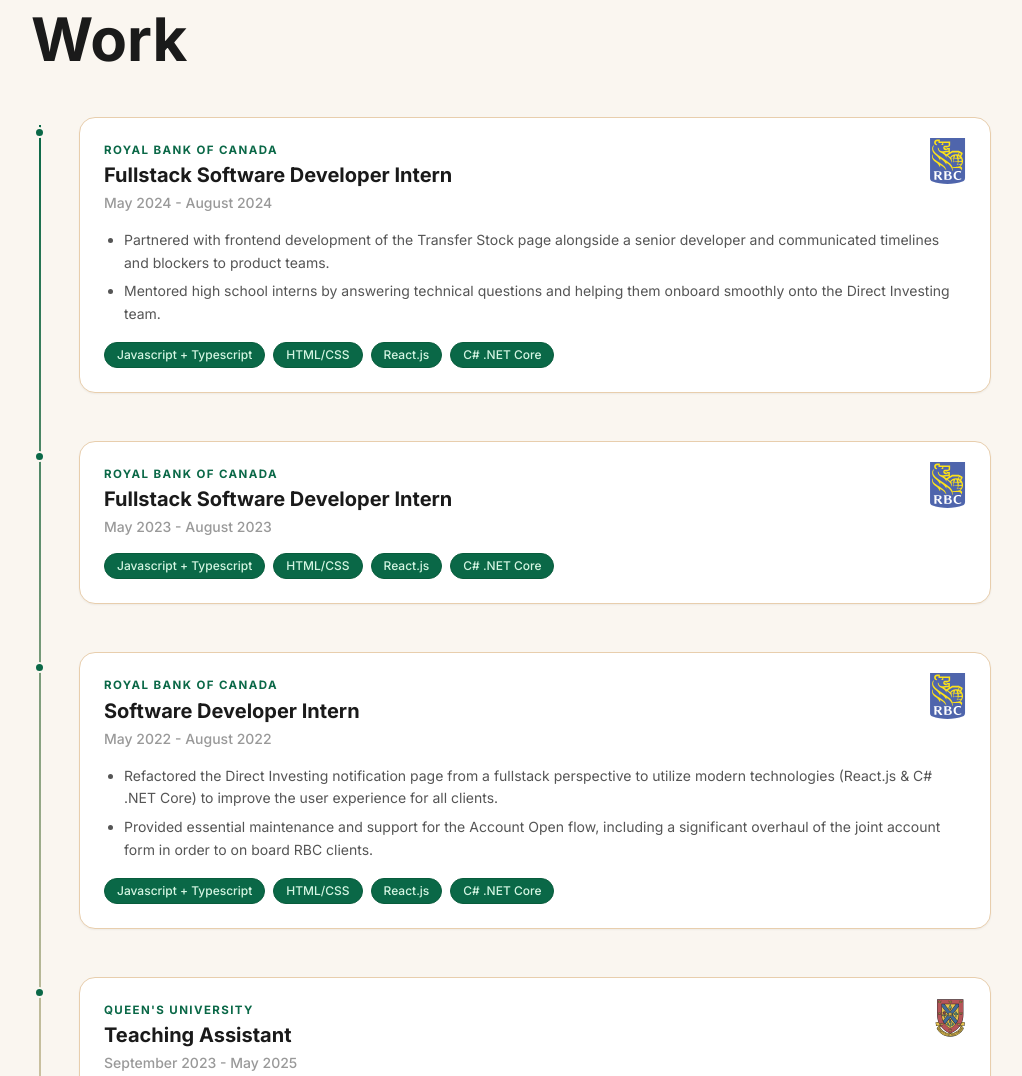
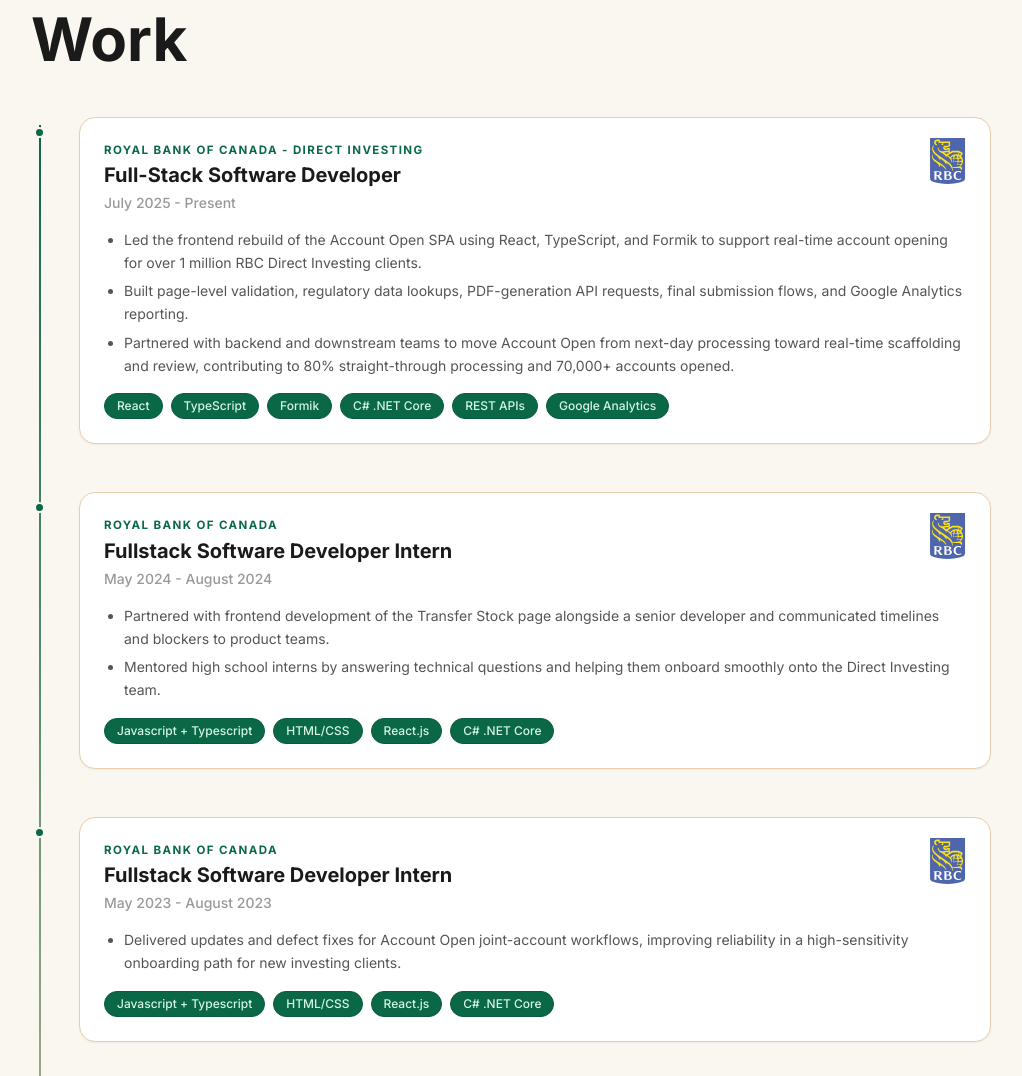
Before and after one commit to joshuajz/Personal-Site, an Astro site: page / in a window 1280 px wide. Shown: the part 903-1979 px from the top of the page, without its empty margins (129-1151 px from the left). Built offline with nearby package versions, Linux system fonts and the light colour scheme; Astro itself is replaced by a stand-in of ours.

Commit message:
Update Content + Add Resume

```diff
--- a/src/components/Hero.astro
+++ b/src/components/Hero.astro
@@ -30,7 +30,12 @@ import { site, typewriterPhrases } from "../data/site";
     <p class="sr-only">{site.description}</p>
 
     <div class="flex flex-wrap items-center justify-center gap-3">
-      <a href="#technical" class="btn-primary">
+      <a
+        href="https://drive.google.com/file/d/1mGuOaM-9raM8PVDJtv81dG_Nl7VIbOwz/view?usp=sharing"
+        class="btn-primary"
+        target="_blank"
+        rel="noopener noreferrer"
+      >
         <svg width="15" height="15" fill="none" stroke="currentColor" stroke-width="2" viewBox="0 0 24 24" aria-hidden="true">
           <path d="M14 2H6a2 2 0 0 0-2 2v16a2 2 0 0 0 2 2h12a2 2 0 0 0 2-2V8z"></path>
           <polyline points="14 2 14 8 20 8"></polyline>
--- a/src/data/site.ts
+++ b/src/data/site.ts
@@ -13,7 +13,7 @@ export const site = {
   socialImageType: "image/png",
   socialImageAlt: "Josh Cowan, Full-Stack Developer.",
   description:
-    "Josh Cowan is a full-stack software developer building React, TypeScript, .NET, Go, and web applications.",
+    "Josh Cowan is a full-stack software developer building client-facing investing workflows with React, TypeScript, .NET, Go, and REST APIs.",
 };
 
 export const navigationLinks = [
@@ -27,10 +27,22 @@ export const typewriterPhrases = [
   "Building things for the web.",
   "Open to new opportunities.",
   "Tinkering with code.",
-  "React. Typescript. Node.",
+  "React. TypeScript. .NET. Go.",
 ];
 
 export const jobs = [
+  {
+    logo: "rbc",
+    companyName: "Royal Bank of Canada - Direct Investing",
+    title: "Full-Stack Software Developer",
+    timeline: "July 2025 - Present",
+    description: [
+      "Led the frontend rebuild of the Account Open SPA using React, TypeScript, and Formik to support real-time account opening for over 1 million RBC Direct Investing clients.",
+      "Built page-level validation, regulatory data lookups, PDF-generation API requests, final submission flows, and Google Analytics reporting.",
+      "Partnered with backend and downstream teams to move Account Open from next-day processing toward real-time scaffolding and review, contributing to 80% straight-through processing and 70,000+ accounts opened.",
+    ],
+    techGridList: ["React", "TypeScript", "Formik", "C# .NET Core", "REST APIs", "Google Analytics"],
+  },
   {
     logo: "rbc",
     companyName: "Royal Bank of Canada",
@@ -47,7 +59,9 @@ export const jobs = [
     companyName: "Royal Bank of Canada",
     title: "Fullstack Software Developer Intern",
     timeline: "May 2023 - August 2023",
-    description: [],
+    description: [
+      "Delivered updates and defect fixes for Account Open joint-account workflows, improving reliability in a high-sensitivity onboarding path for new investing clients.",
+    ],
     techGridList: ["Javascript + Typescript", "HTML/CSS", "React.js", "C# .NET Core"],
   },
   {
@@ -84,7 +98,7 @@ export const projects = [
     modalTitle: "Uniqlo Price Tracker",
     modalDescription:
       "A full-stack application that monitors pricing changes for products on the Canadian Uniqlo online store. A Python scraper runs on a schedule via GitHub Actions to collect up-to-date pricing data, a Go API serves and manages that data, and a React + TypeScript frontend displays current prices and historical trends. Deployed live on Vercel.",
-    tech: ["React", "TypeScript", "Go", "Python", "GitHub Actions", "Vite"],
+    tech: ["React", "TypeScript", "Go", "Python", "PostgreSQL", "TanStack Query", "GitHub Actions", "Vite"],
     githubLink: "https://github.com/joshuajz/Uniqlo-Pricetracker",
     liveLink: "https://www.uniqlotracker.com/",
     modalTheme: "dark",
@@ -122,14 +136,14 @@ export const volunteerJobs = [
     orgName: "Computing Student's Association",
     role: "Vice President of Operations",
     description:
-      "Oversaw a $50,000 annual budget and provided high-level operational leadership across a 100+ person organization, ensuring coordination among the financial, technology, academic, and governance portfolios.",
+      "Oversaw a $50,000+ annual budget and provided high-level operational leadership across a 100+ person organization, managing 4 direct reports and coordinating students across operations.",
     accentColor: "#0A6847",
   },
   {
     orgName: "Queen's Web Development Club",
     role: "Education Executive",
     description:
-      "Led a team of four to create a comprehensive web development curriculum in HTML, CSS, React.js, and Node.js, presenting weekly to 70+ students and overseeing 15 development teams.",
+      "Led a team of four to create lessons, starter code, and assignments for HTML, CSS, React.js, and Node.js, presenting weekly lectures to 20-30 students.",
     accentColor: "#e76f51",
   },
 ];
```
